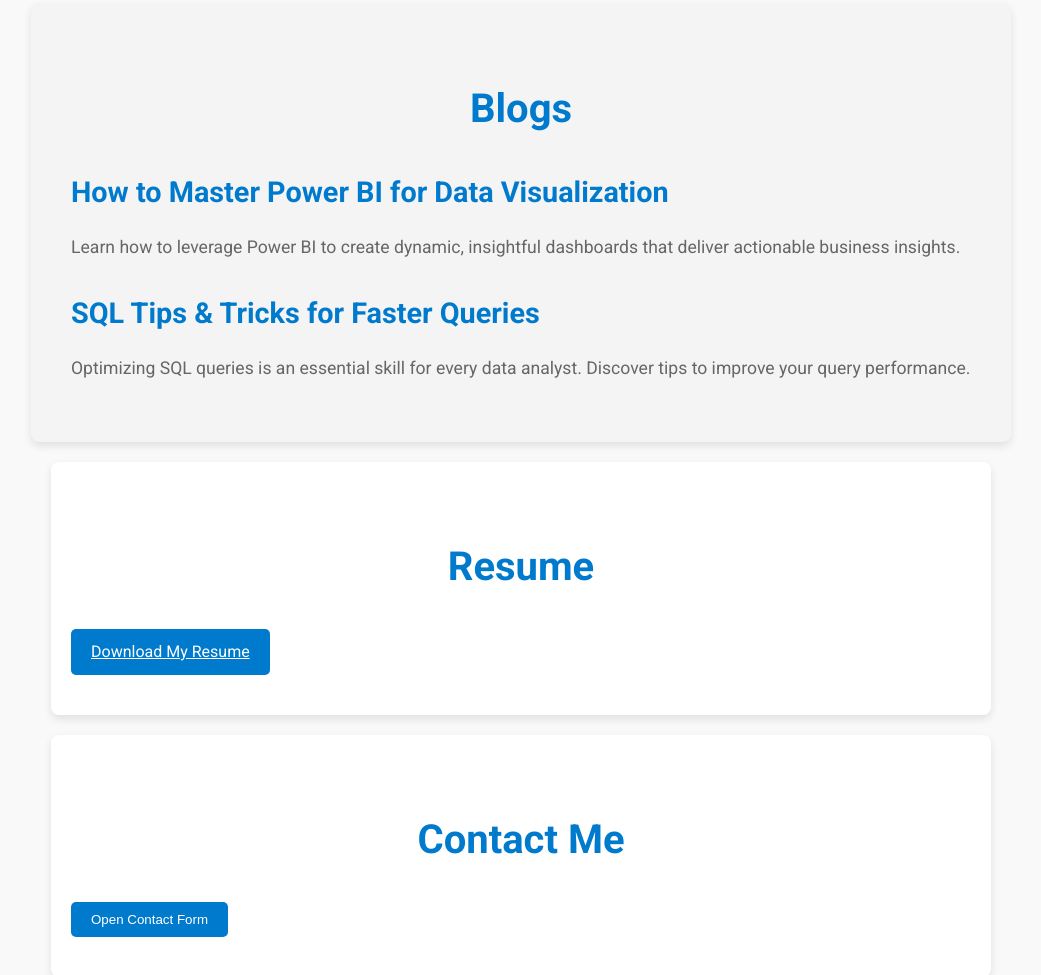
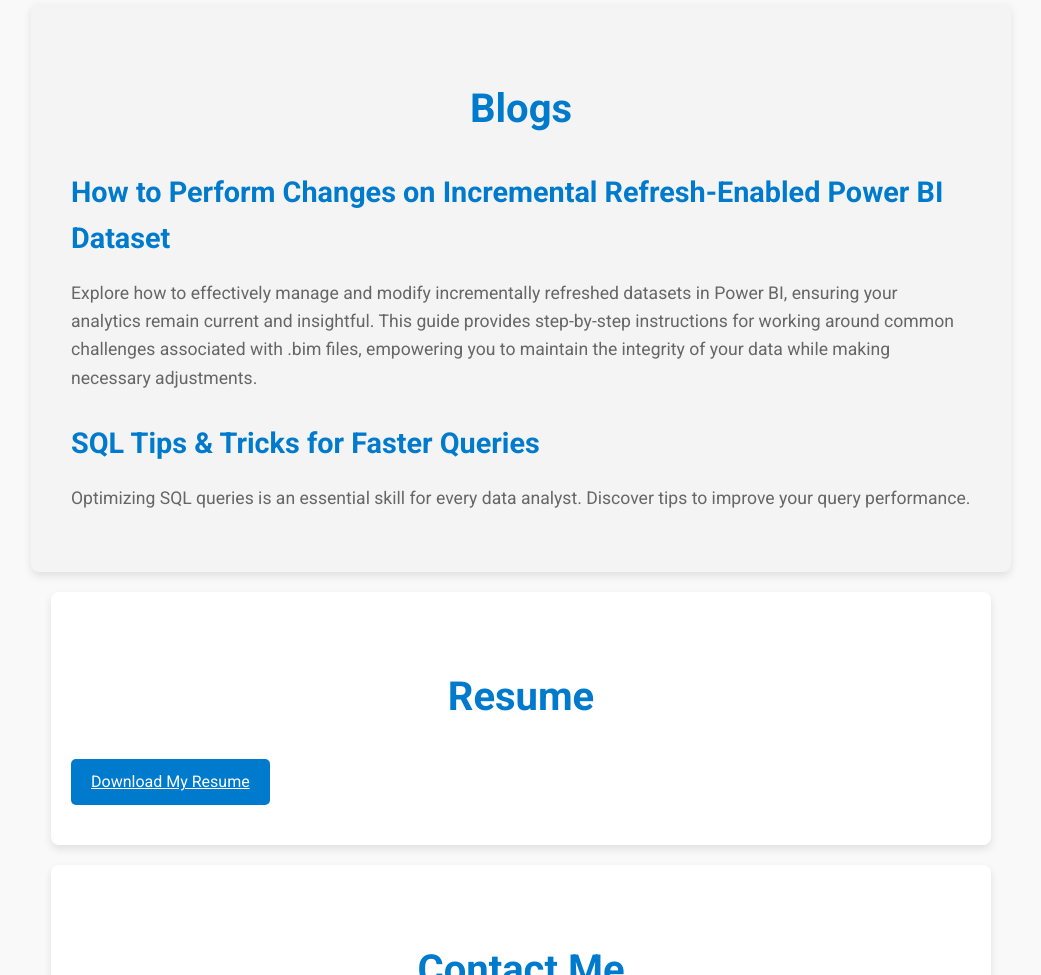
Before and after one commit to msk1097/msk1097.github.io, a plain HTML site: page index.html in a window 1280 px wide. Shown: the part 2074-3049 px from the top of the page, without its empty margins (119-1160 px from the left). Drawn offline with Linux system fonts and the light colour scheme.

Commit message:
Linked Blog

```diff
--- a/index.html
+++ b/index.html
@@ -104,8 +104,9 @@
     <section id="blogs">
         <h2>Blogs</h2>
         <div class="blog-post">
-            <h3><a href="link_to_blog_post_1">How to Master Power BI for Data Visualization</a></h3>
-            <p>Learn how to leverage Power BI to create dynamic, insightful dashboards that deliver actionable business insights.</p>
+            <h3><a href="https://msk1097.github.io/msk1097blog/_posts/2024-10-02-incremental-refresh.html">How to Perform Changes on Incremental Refresh-Enabled Power BI Dataset</a></h3>
+            <p>Explore how to effectively manage and modify incrementally refreshed datasets in Power BI, ensuring your analytics remain current and insightful. This guide provides step-by-step instructions for working around common challenges associated with .bim files, empowering you to maintain the integrity of your data while making necessary adjustments.</p>
+
         </div>
         <div class="blog-post">
             <h3><a href="link_to_blog_post_2">SQL Tips & Tricks for Faster Queries</a></h3>
```
